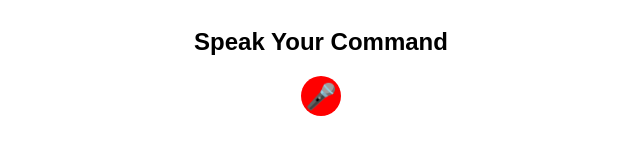
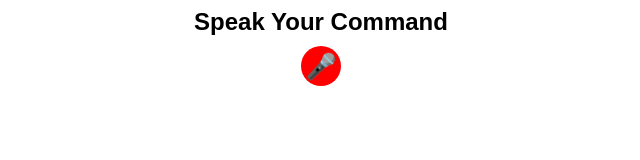
Before and after one commit to phanirajnadiger/sfcommandtest, a plain HTML site: page index.html in a window 1280 px wide. Shown: the whole page, without its empty margins (319-959 px from the left). Drawn offline with Linux system fonts and the light colour scheme.

Commit message:
Update index.html

```diff
--- a/index.html
+++ b/index.html
@@ -8,7 +8,7 @@
     body {
       font-family: Arial, sans-serif;
       text-align: center;
-      padding: 20px;
+      padding: 0 10px;
     }
 
     #mic {
@@ -16,7 +16,7 @@
       height: 40px;
       background: red;
       border-radius: 50%;
-      margin: 20px auto;
+      margin: 10px auto;
       display: flex;
       justify-content: center;
       align-items: center;
```
